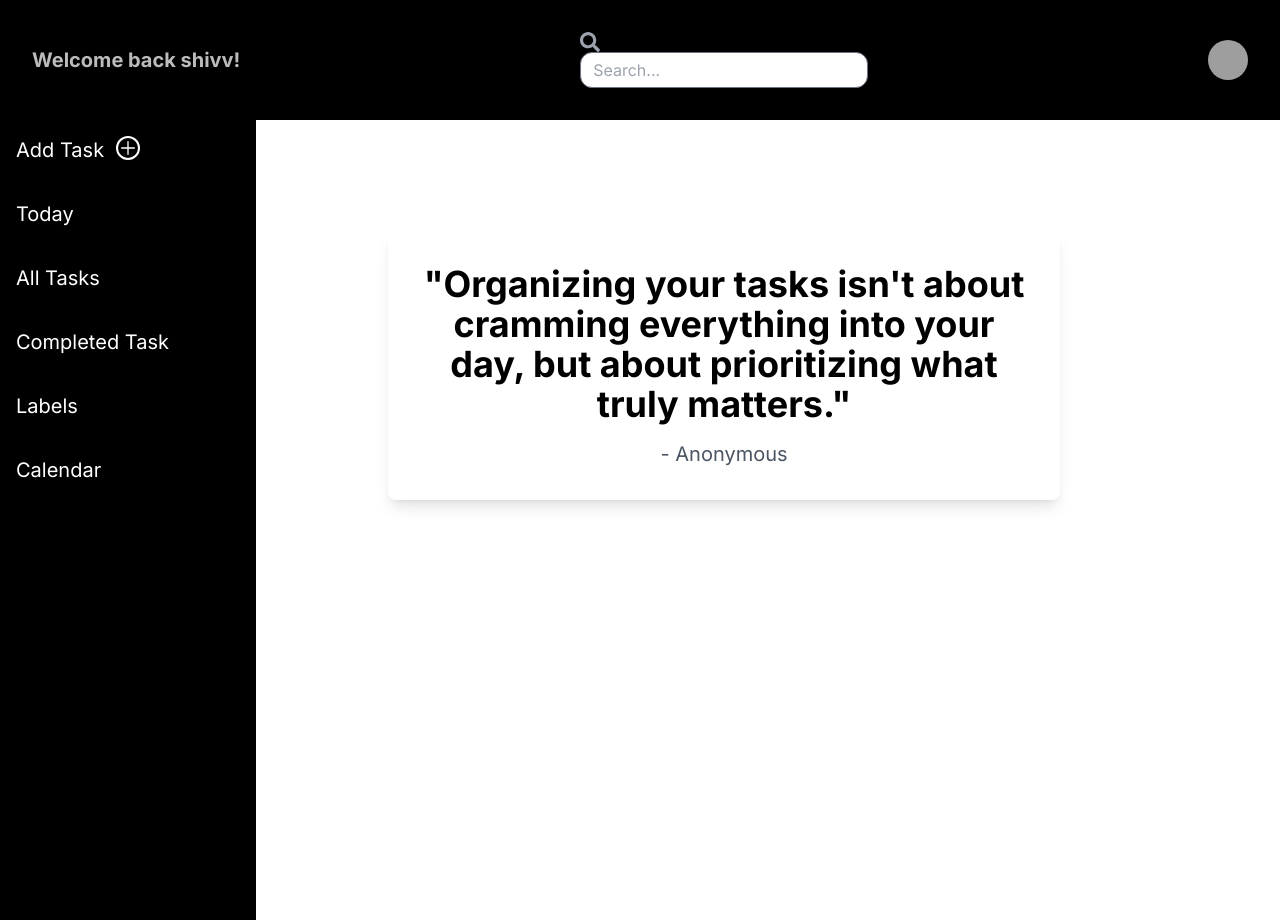
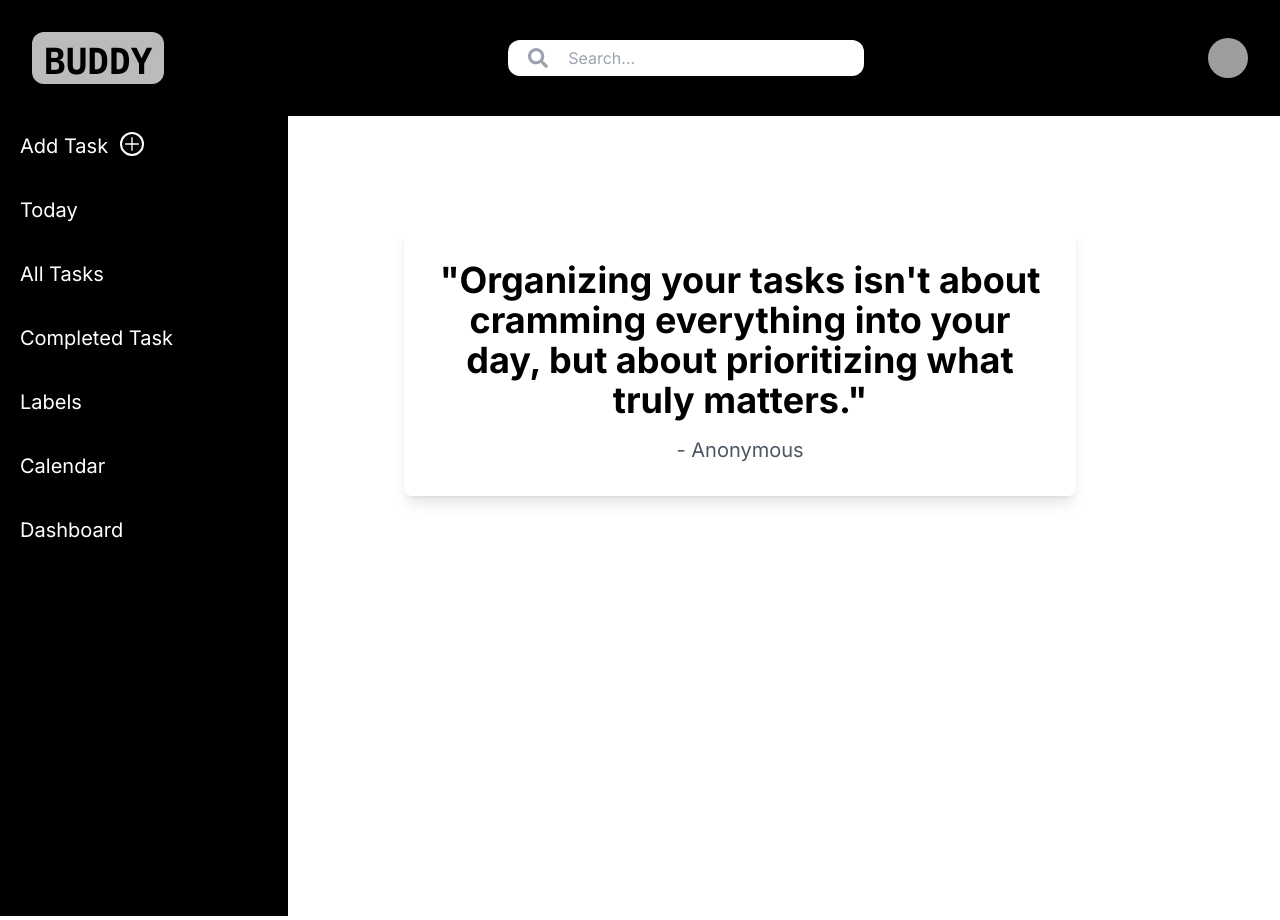
Before and after one commit to shivpratikhande/SUD_intern, a Next.js app in the folder my-app/: page /home in a window 1280 px wide. Built offline with nearby package versions, Linux system fonts and the light colour scheme; grey boxes are pictures that could not be loaded.

Commit message:
made changes in top.tsx

```diff
--- a/my-app/app/home/completed/page.tsx
+++ b/my-app/app/home/completed/page.tsx
@@ -5,6 +5,7 @@ import Block from '@/components/Block'
 import Link from 'next/link'
 
 function page() {
+  //@ts-ignore
   const [tasks, setTasks] = useState<Task[]>([])
   const [loading, setLoading] = useState(true)
   const [error, setError] = useState<string | null>(null)
@@ -27,6 +28,8 @@ function page() {
   return (
     <div>
       <Block className=' overflow-auto h-[75vh]'>
+      <h1 className="text-3xl font-bold mb-5"># Completed Tasks</h1>
+
         {
           //@ts-ignore
 
--- /dev/null
+++ b/my-app/app/home/dashboard/app.tsx
@@ -0,0 +1,9 @@
+import React from 'react'
+
+function app() {
+  return (
+    <div>app</div>
+  )
+}
+
+export default app
--- a/my-app/components/Sidebar.tsx
+++ b/my-app/components/Sidebar.tsx
@@ -15,12 +15,12 @@ function Sidebar() {
   return (
     <div className="flex h-screen">
       <div className="flex flex-col">
-        <div className="flex flex-col flex-1 overflow-y-auto w-64 text-xl gap-5 py-2 bg-black">
+        <div className="flex flex-col flex-1 overflow-y-auto w-72 text-xl gap-5 py-2 bg-black">
 
 
           <Link
             href="/home/addTask"
-            className={`py-2 px-4 ${selectedLink === 'addTask' ? 'bg-white text-black' : 'text-white'} hover:bg-white hover:text-black hover:rounded-lg transition duration-500 rounded-lg flex gap-3`}
+            className={` pl-5 py-2 px-4 ${selectedLink === 'addTask' ? 'bg-white text-black' : 'text-white'} hover:bg-white hover:text-black hover:rounded-lg transition duration-500 rounded-lg flex gap-3`}
             onClick={() => handleClick('addTask')}
           >
             Add Task
@@ -29,38 +29,45 @@ function Sidebar() {
           </Link>
           <Link
             href="/home/today"
-            className={`py-2 px-4 ${selectedLink === 'today' ? 'bg-white text-black' : 'text-white'} hover:bg-white hover:text-black hover:rounded-lg transition duration-500 rounded-lg`}
+            className={` pl-5 py-2 px-4 ${selectedLink === 'today' ? 'bg-white text-black' : 'text-white'} hover:bg-white hover:text-black hover:rounded-lg transition duration-500 rounded-lg`}
             onClick={() => handleClick('today')}
           >
             Today
           </Link>
           <Link
             href="/home/allTasks"
-            className={`py-2 px-4 ${selectedLink === 'allTasks' ? 'bg-white text-black' : 'text-white'} hover:bg-white hover:text-black hover:rounded-lg transition duration-500 rounded-lg`}
+            className={` pl-5 py-2 px-4 ${selectedLink === 'allTasks' ? 'bg-white text-black' : 'text-white'} hover:bg-white hover:text-black hover:rounded-lg transition duration-500 rounded-lg`}
             onClick={() => handleClick('allTasks')}
           >
             All Tasks
           </Link>
           <Link
             href="/home/completed"
-            className={`py-2 px-4 ${selectedLink === 'completedTask' ? 'bg-white text-black' : 'text-white'} hover:bg-white hover:text-black hover:rounded-lg transition duration-500 rounded-lg`}
+            className={` pl-5 py-2 px-4 ${selectedLink === 'completedTask' ? 'bg-white text-black' : 'text-white'} hover:bg-white hover:text-black hover:rounded-lg transition duration-500 rounded-lg`}
             onClick={() => handleClick('completedTask')}
           >
             Completed Task
           </Link>
           <Link
             href="/home/labels"
-            className={`py-2 px-4 ${selectedLink === 'labels' ? 'bg-white text-black' : 'text-white'} hover:bg-white hover:text-black hover:rounded-lg transition duration-500 rounded-lg`}
+            className={` pl-5 py-2 px-4 ${selectedLink === 'labels' ? 'bg-white text-black' : 'text-white'} hover:bg-white hover:text-black hover:rounded-lg transition duration-500 rounded-lg`}
             onClick={() => handleClick('labels')}
           >
             Labels
           </Link>
           <Link
             href="/home/calender"
-            className={`py-2 px-4 ${selectedLink === 'calendar' ? 'bg-white text-black' : 'text-white'} hover:bg-white hover:text-black hover:rounded-lg transition duration-500 rounded-lg`}
+            className={` pl-5 py-2 px-4 ${selectedLink === 'calendar' ? 'bg-white text-black' : 'text-white'} hover:bg-white hover:text-black hover:rounded-lg transition duration-500 rounded-lg`}
             onClick={() => handleClick('calendar')}
           >
             Calendar
+          </Link>
+          <Link
+            href="/home/dashboard"
+            className={` pl-5 py-2 px-4 ${selectedLink === 'dashboard' ? 'bg-white text-black' : 'text-white'} hover:bg-white hover:text-black hover:rounded-lg transition duration-500 rounded-lg`}
+            onClick={() => handleClick('dashboard')}
+          >
+            Dashboard
           </Link>
           {/* Add more sidebar items as needed */}
         </div>
--- a/my-app/components/Top.tsx
+++ b/my-app/components/Top.tsx
@@ -11,15 +11,15 @@ function Top() {
         <div>
             <div className=" bg-black items-center text-white flex justify-between p-8">
 
-                <div >
-                    <h1 className=' text-xl font-bold animate-pulse'>Welcome back shivv!</h1>
+                <div className=' bg-white text-black p-[2px] px-3 rounded-xl animate-pulse ' >
+                    <h1 className=' text-4xl font-bold  font-mono pt-2  '> BUDDY</h1>
                 </div>
-                <div className=' '>
+                <div className=' bg-white flex text-center items-center px-5 rounded-xl  '>
                 <FaSearch className="h-5 w-5 text-gray-400 mr-2" />
 
                     <input
                     type="text"
-                    className=' p-1 w-72 rounded-xl h-9 text-black px-3 border border-gray-500'
+                    className=' p-1 w-72 rounded-xl h-9 text-black px-3 border-none focus:outline-none  '
                     placeholder='Search...' />
                 </div>
                 <div>
```
